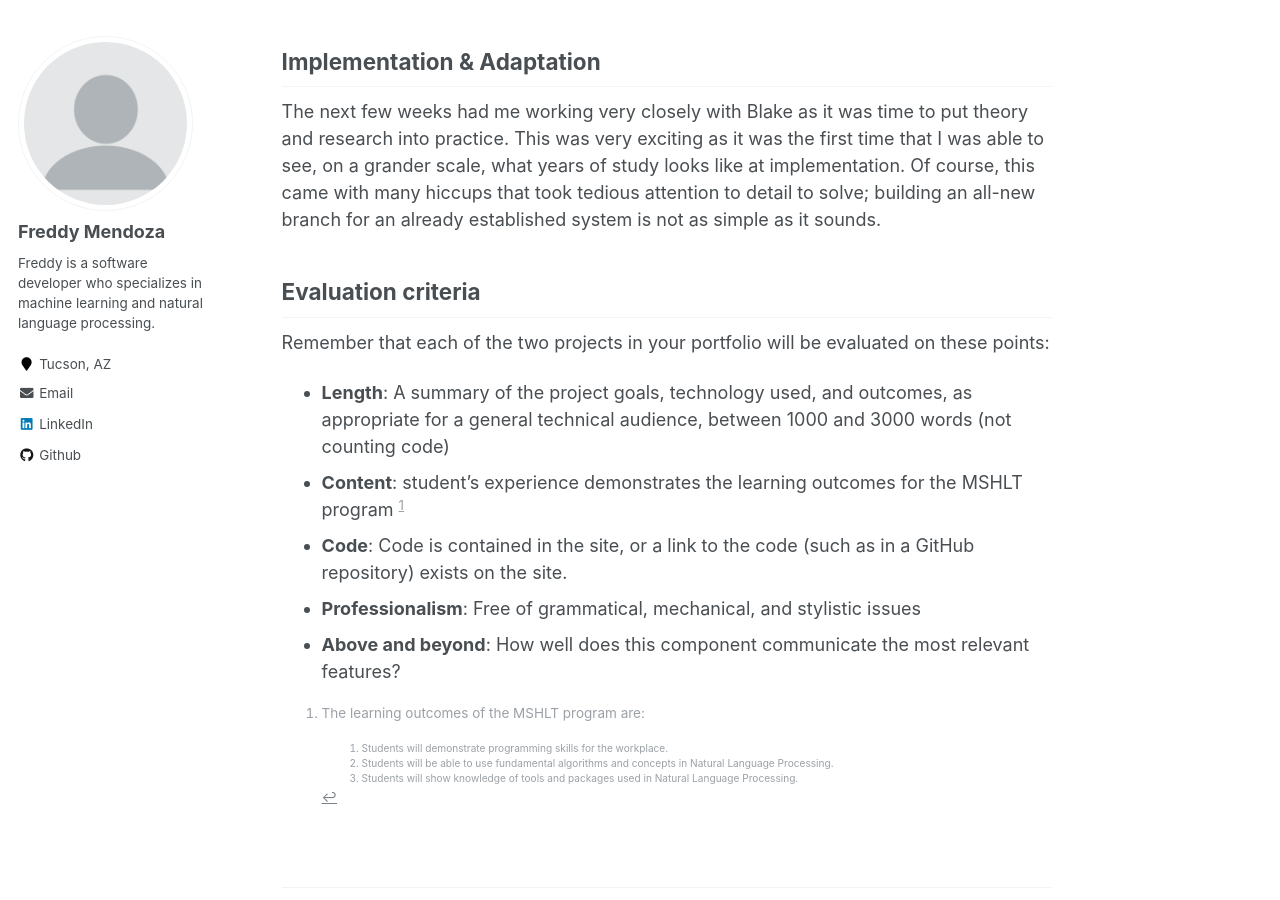
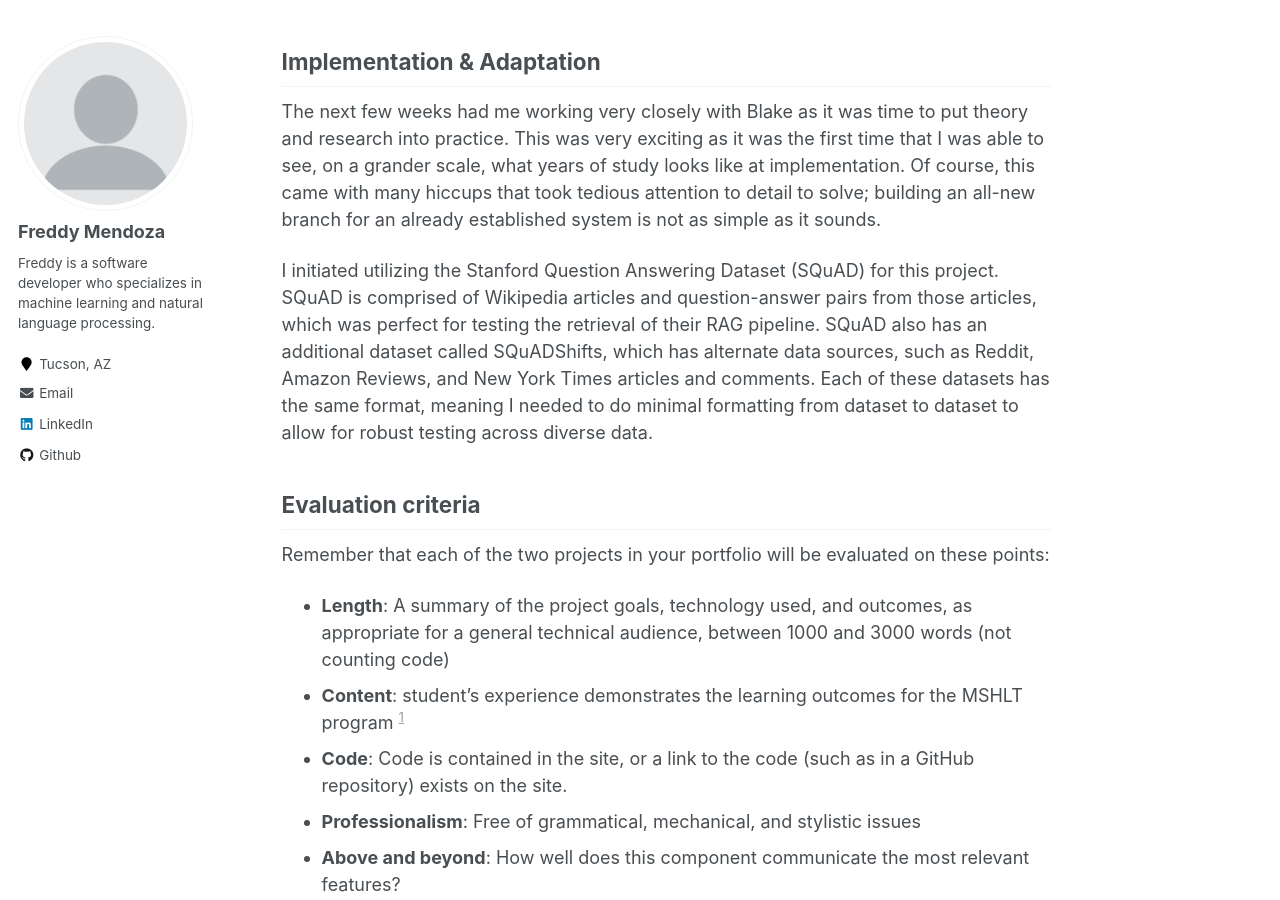
Before and after one commit to fmend/fmend.github.io, a Jekyll site: the page built from _portfolio/portfolio-1.md, in a window 1280 px wide and 900 px high, scrolled down 1155 px. Built offline with Jekyll 4.4.1, drawn with Linux system fonts in a browser that asks for light colours.

Commit message:
Update portfolio-1.md

```diff
--- a/_portfolio/portfolio-1.md
+++ b/_portfolio/portfolio-1.md
@@ -20,6 +20,10 @@ As can be expected, I spent the first couple of weeks preparing my machine for t
 
 The next few weeks had me working very closely with Blake as it was time to put theory and research into practice. This was very exciting as it was the first time that I was able to see, on a grander scale, what years of study looks like at implementation. Of course, this came with many hiccups that took tedious attention to detail to solve; building an all-new branch for an already established system is not as simple as it sounds.
 
+I initiated utilizing the Stanford Question Answering Dataset (SQuAD) for this project. SQuAD is comprised of Wikipedia articles and question-answer pairs from those articles, which was perfect for testing the retrieval of their RAG pipeline. SQuAD also has an additional dataset called SQuADShifts, which has alternate data sources, such as Reddit, Amazon Reviews, and New York Times articles and comments. Each of these datasets has the same format, meaning I needed to do minimal formatting from dataset to dataset to allow for robust testing across diverse data.
+
+
+
 ## Evaluation criteria
 Remember that each of the two projects in your portfolio will be evaluated on these points:
 
```
